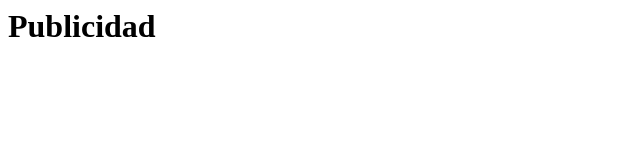
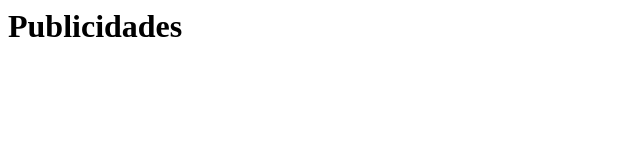
Before and after one commit to AndresDelaVera/Autonomo4, a plain HTML site: page dist/publicidad.html in a window 1280 px wide. Shown: the full height of the page, 0-640 px from the left. Drawn offline with Linux system fonts and the light colour scheme.

Commit message:
publicidad

```diff
--- a/dist/publicidad.html
+++ b/dist/publicidad.html
@@ -5,6 +5,6 @@
     <title>Publicidad</title>
 </head>
 <body>
-    <h1>Publicidad</h1>
+    <h1>Publicidades</h1>
 </body>
 </html>
```
Also changed, not shown: publicidad.html (+1 -1 lines).
